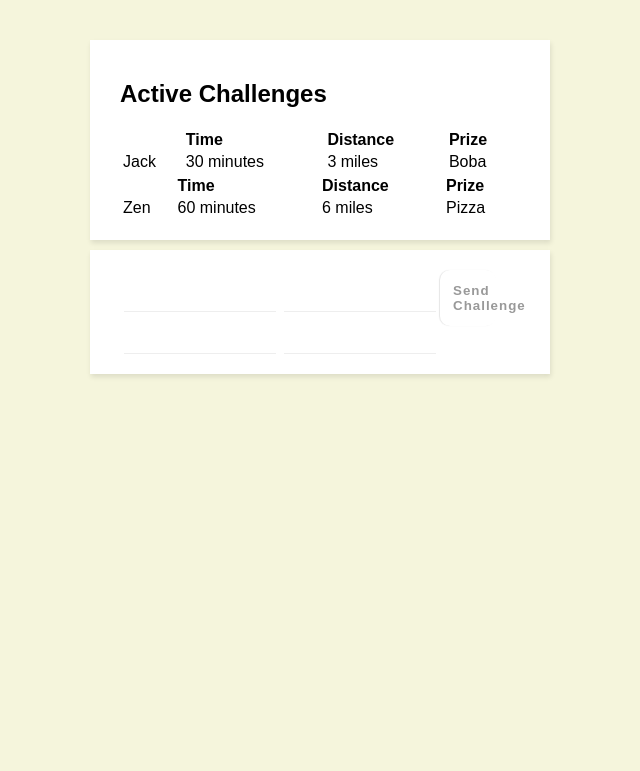
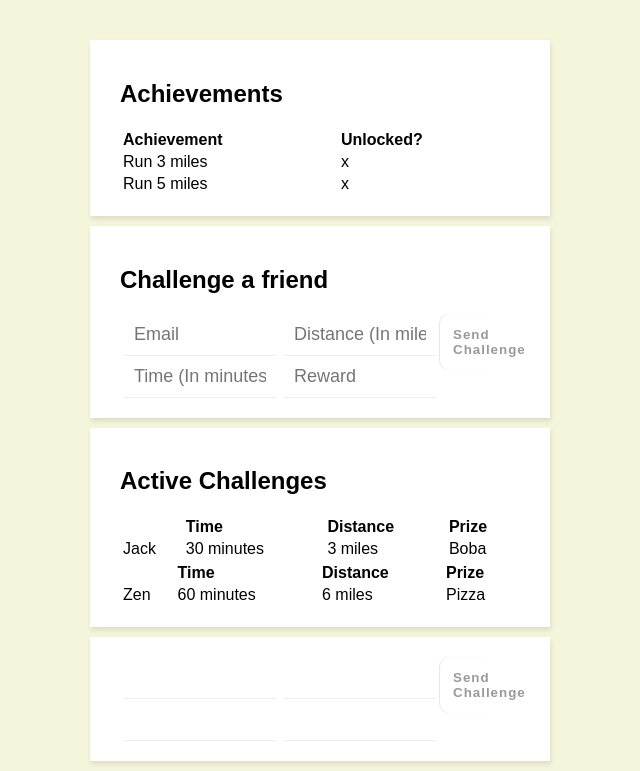
Before and after one commit to BWManiac/BWManiac.github.io, a plain HTML site: page public/challengesOLD.html in a window 1280 px wide. Shown: the part 157-928 px from the top of the page, without its empty margins (320-960 px from the left). Before the commit the page ends 800 px from the top, so only its background shows below. Drawn offline with Linux system fonts and the light colour scheme.

Commit message:
Update challengesOLD.html

```diff
--- a/public/challengesOLD.html
+++ b/public/challengesOLD.html
@@ -10,6 +10,36 @@
 
 <body>
     <h1>challenges</h1>
+
+    <div class="content">
+        <h2>Achievements</h2>
+        <table style="width:100%">
+            <tr>
+                <th align="left">Achievement</th>
+                <th align="left">Unlocked?</th>
+            </tr>
+            <tr>
+                <td>Run 3 miles</td>
+                <td id="threeMiles">x</td>
+            </tr>
+            <tr>
+                <td>Run 5 miles</td>
+                <td id="fiveMiles">x</td>
+            </tr>
+        </table>
+    </div>
+
+    <div class="content">
+        <h2>Challenge a friend</h2>
+        <form id="challenge-form">
+            <input type="text" name="email" placeholder="Email">
+            <input type="text" name="distance" placeholder="Distance (In miles)">
+            <input type="text" name="city" placeholder="Time (In minutes)">
+            <input type="text" name="reward" placeholder="Reward">
+            <button>Send Challenge</button>
+        </form>
+    </div>
+
 
     <div class="content">
         <h2>Active Challenges</h2>
```
